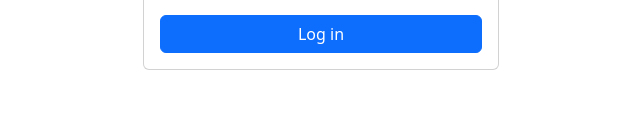
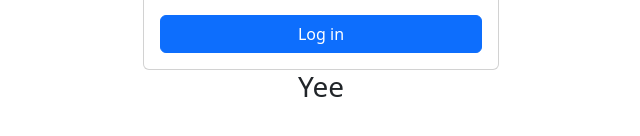
Before and after one commit to masoncfrancis/messages-web, a React (Create React App) app in the folder messagesapp/: page /login in a window 1280 px wide. Shown: the part 280-416 px from the top of the page, without its empty margins (319-959 px from the left). Built offline with nearby package versions, Linux system fonts and the light colour scheme.

Commit message:
Moved login button and renamed

```diff
--- a/messagesapp/src/App.tsx
+++ b/messagesapp/src/App.tsx
@@ -18,6 +18,7 @@
         <Route path='/message' element={<MessagePage/>}/>
 	      <Route path='/authtest' element={<AuthenticatedTest/>}/>
       </Routes>
+      <h3> Yee </h3>
     </div>
   );
 }
```
Also changed, not shown: messagesapp/src/components/LoginButton.tsx (added, +10 -0 lines), messagesapp/src/login.tsx (deleted).
